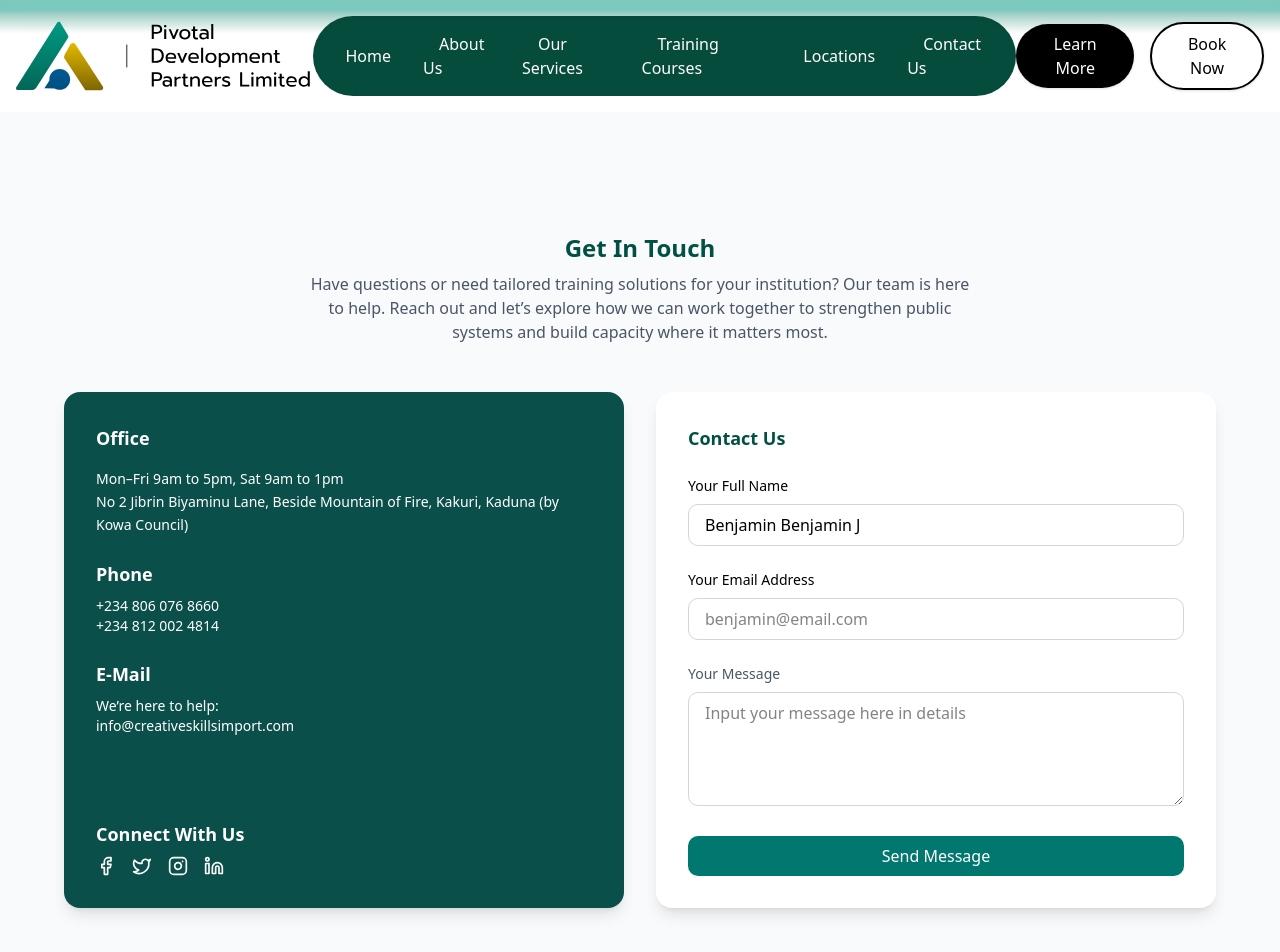
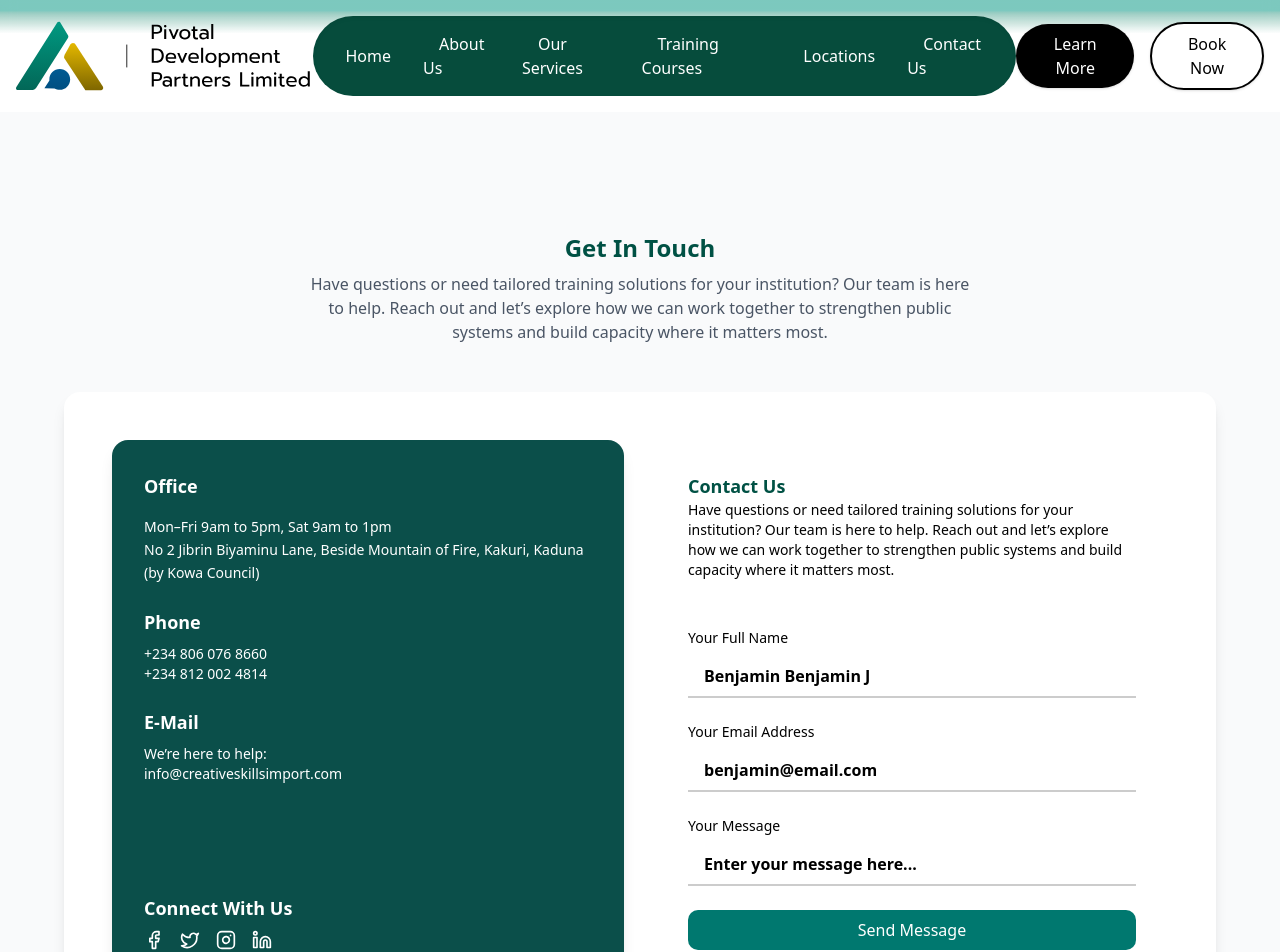
Before and after one commit to DevonSRE/PDP-frontend, a Next.js app: page /get-in-touch in a window 1280 px wide. Shown: the top 952 px of the page. Built offline with nearby package versions, Linux system fonts and the light colour scheme.

Commit message:
ui: contact-us form

```diff
--- a/src/features/home/get-in-touch/components/get-in-touch-hero-section.tsx
+++ b/src/features/home/get-in-touch/components/get-in-touch-hero-section.tsx
@@ -17,7 +17,7 @@ export function GetContactSection() {
       </div>
 
       {/* Contact Card */}
-      <div className="grid grid-cols-1 md:grid-cols-2 gap-8 max-w-6xl mx-auto">
+      <div className="grid grid-cols-1 md:grid-cols-2 gap-8 max-w-6xl mx-auto bg-white p-6 md:p-12 rounded-2xl shadow-lg">
         {/* Left Side - Info */}
         <div className="bg-teal-900 text-white rounded-2xl p-8 shadow-lg flex flex-col justify-between">
           {/* <OfficeInfoBg className="absolute inset-0 w-full h-full object-cover z-0" /> */}
@@ -60,41 +60,61 @@ export function GetContactSection() {
         </div>
 
         {/* Right Side - Form */}
-        <div className="bg-white rounded-2xl p-8 shadow-lg">
-          <h3 className="text-lg  font-bold text-brand-green-text mb-6">
+        <div className=" p-8 ">
+          <h3 className="text-lg  font-bold text-brand-green-text ">
             Contact Us
           </h3>
+          <h1 className="text-sm  font-light text-black mb-12">
+            Have questions or need tailored training solutions for your institution? Our team is here to help. Reach out and let’s explore how we can work together to strengthen public systems and build capacity where it matters most.
+          </h1>
           <form className="space-y-6">
             <div>
-              <label className="block text-sm font-medium text-black mb-2">
+              <label className="block text-sm font-light text-black mb-2">
                 Your Full Name
               </label>
               <input
                 type="text"
                 placeholder="Benjamin Benjamin J"
-                className="w-full border border-gray-300 rounded-lg px-4 py-2 focus:ring-2 focus:ring-teal-600 focus:outline-none placeholder-black placeholder: text-black "
+                className="w-full
+               border-b-2 border-black/20 px-4 py-2
+                focus:border-2 focus:border-teal-600 focus:rounded-lg
+                focus:outline-none focus:ring-0
+                placeholder-black font-poppins font-semibold
+              "
               />
             </div>
 
             <div>
-              <label className="block text-sm font-medium text-black mb-2">
+              <label className="block text-sm font-light text-black mb-2">
                 Your Email Address
               </label>
               <input
                 type="email"
                 placeholder="benjamin@email.com"
-                className="w-full border border-gray-300 rounded-lg px-4 py-2 focus:ring-2 focus:ring-teal-600 focus:outline-none"
+                className="
+                w-full
+                border-b-2 border-black/20 px-4 py-2
+                focus:border-2 focus:border-teal-600 focus:rounded-lg
+                focus:outline-none focus:ring-0
+                placeholder-black font-poppins font-semibold
+              "
               />
             </div>
 
             <div>
-              <label className="block text-sm font-medium text-gray-600 mb-2">
+              <label className="block text-sm font-light text-black mb-2">
                 Your Message
               </label>
-              <textarea
-                placeholder="Input your message here in details"
-                rows={4}
-                className="w-full border border-gray-300 rounded-lg px-4 py-2 focus:ring-2 focus:ring-teal-600 focus:outline-none"
+              <input
+                placeholder="Enter your message here..."
+                  type="details"
+                className="
+                w-full
+                border-b-2 border-black/20 px-4 py-2
+                focus:border-2 focus:border-teal-600 focus:rounded-lg
+                focus:outline-none focus:ring-0
+                placeholder-black font-poppins font-semibold
+              "
               />
             </div>
 
```
